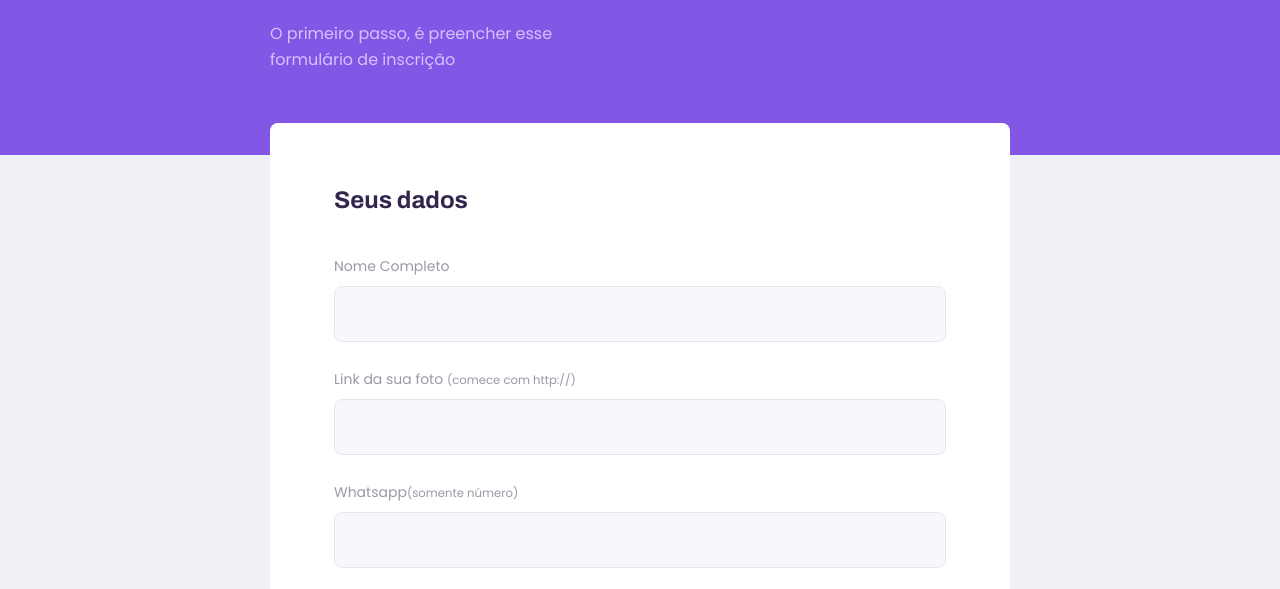
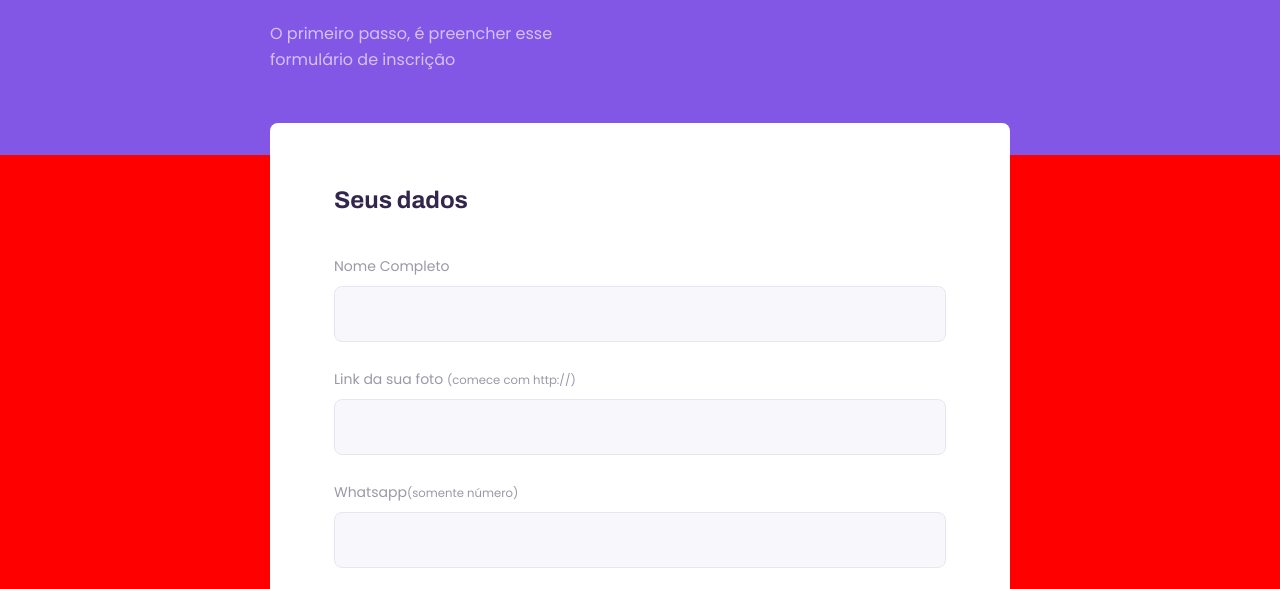
Before and after one commit to adamdiasdias/Practicing-Html5-CSS3-Javascript, a plain HTML site: page give-classes.html in a window 1280 px wide. Shown: the part 185-774 px from the top of the page. Drawn offline with Linux system fonts and the light colour scheme.

Commit message:
Meu primeiro contato com JS. (document.querySelector)

```diff
--- a/give-classes.html
+++ b/give-classes.html
@@ -172,5 +172,9 @@
         </main>
      </div>
 
+     <script>
+         document.querySelector('#container').style.backgroundColor = "red"
+     </script>
+
 </body>
 </html>
```
